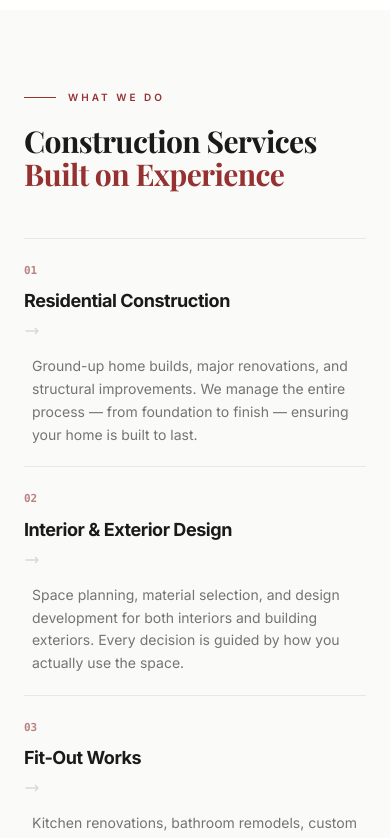
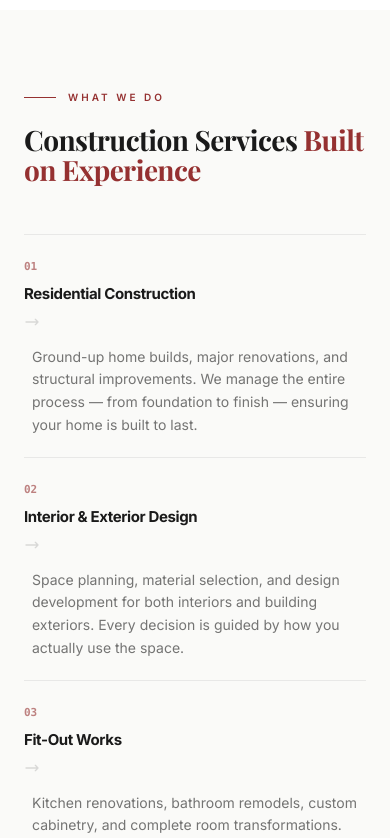
Before and after one commit to Rian316/3am-construction, a Next.js app: page / in a window 390 px wide. Shown: the part 3520-4358 px from the top of the page. Built offline with nearby package versions, Linux system fonts and the light colour scheme.

Commit message:
fix: reduce Services section text sizes on mobile to prevent overflow

```diff
--- a/src/components/Services.tsx
+++ b/src/components/Services.tsx
@@ -64,7 +64,7 @@ export default function Services() {
               What We Do
             </span>
           </div>
-          <h2 className="text-3xl md:text-4xl lg:text-[2.75rem] font-bold text-charcoal leading-[1.08] tracking-[-0.02em] font-display">
+          <h2 className="text-[1.75rem] md:text-4xl lg:text-[2.75rem] font-bold text-charcoal leading-[1.08] tracking-[-0.02em] font-display">
             Construction Services{" "}
             <span className="text-[#953131]">Built on Experience</span>
           </h2>
@@ -95,7 +95,7 @@ export default function Services() {
                   {service.number}
                 </span>
                 <h3
-                  className={`text-lg md:text-xl font-bold tracking-tight transition-colors duration-300 ${
+                  className={`text-[15px] md:text-xl font-bold tracking-tight transition-colors duration-300 ${
                     hoveredIndex === i ? "text-[#953131]" : "text-charcoal"
                   }`}
                 >
```
